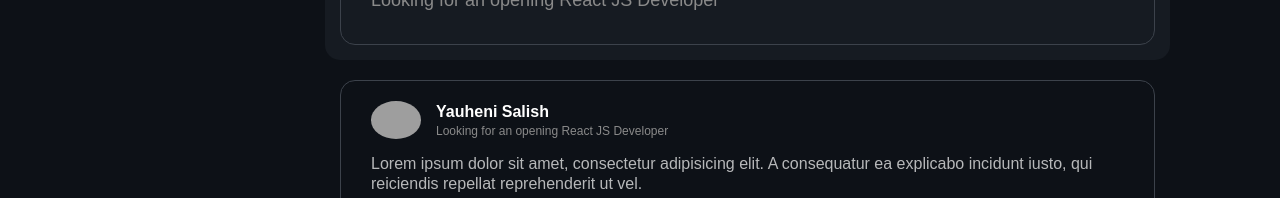
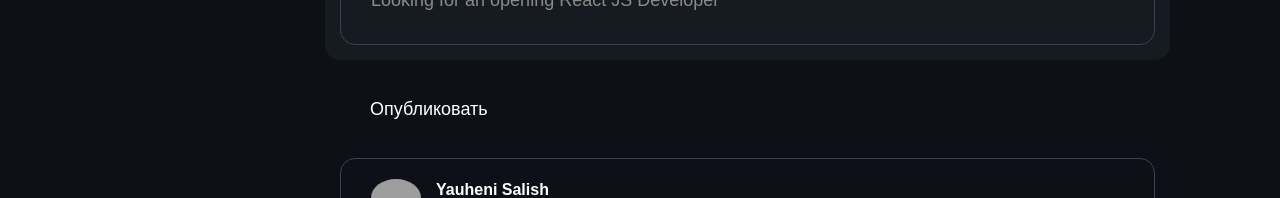
Before and after one commit to jeka5650962/jeka_react, a React (Create React App) app: page / in a window 1280 px wide. Shown: the part 449-647 px from the top of the page. Built offline with nearby package versions, Linux system fonts and the light colour scheme; grey boxes are pictures that could not be loaded.

Commit message:
Начал создавать компоненту addPost

```diff
--- a/src/App.css
+++ b/src/App.css
@@ -37,3 +37,25 @@ body {
     margin: 0 auto;
     padding: 0 20px;
 }
+/* ---------------------------------------------------------------------------------------------------------- addPost */
+.addPost {
+    padding: 10px 0;
+}
+.addPost__container {}
+.addPost__body {
+    display: flex;
+}
+.addPost__tab {
+    flex: 0 0 200px;
+}
+.addPost__publish {
+    flex: 1 1 auto;
+    margin: 0 0 0 15px;
+}
+/* ------------------------------------------------------------------------------------- typePost */
+.typePost {
+    /*border: 1px solid #3c424b;*/
+    border-radius: 15px;
+    margin: 0 15px;
+    padding: 20px 30px;
+}
--- a/src/App.js
+++ b/src/App.js
@@ -10,6 +10,18 @@ const App = () => {
         <div className="wrapper">
             <Header/>
             <Main/>
+            <section className="addPost">
+                <div className="addPost__container">
+                    <div className="addPost__body">
+                        <div className="addPost__tab"></div>
+                        <div className="addPost__publish">
+                            <div className="typePost">
+                                Опубликовать
+                            </div>
+                        </div>
+                    </div>
+                </div>
+            </section>
             <Posts/>
             <Footer/>
         </div>
```
